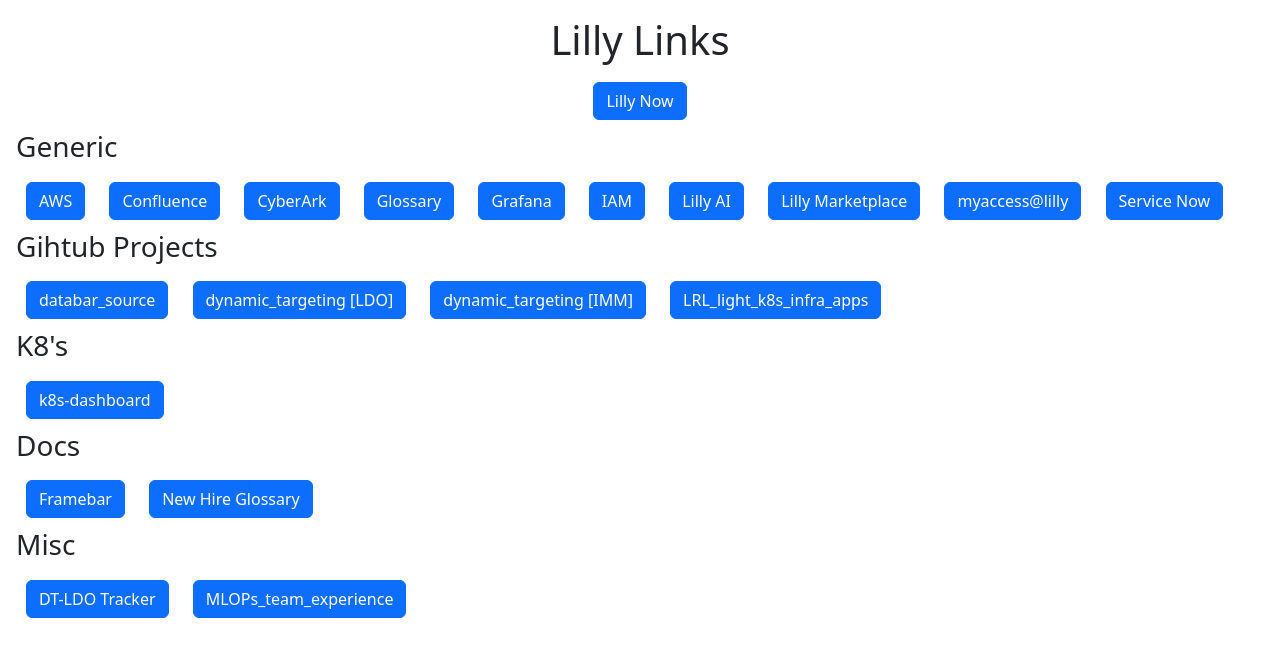
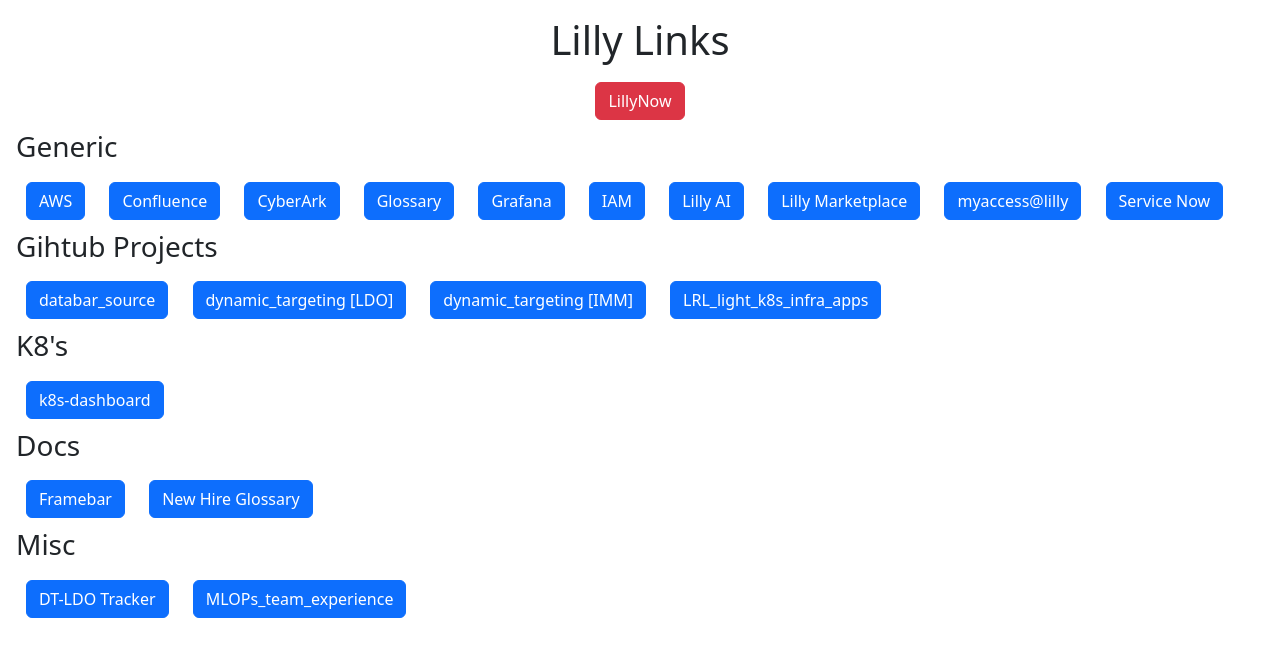
Before and after one commit to Vignesh-Kathirkamar/LillyLinks, a plain HTML site: page index.html in a window 1280 px wide. Drawn offline with nearby package versions, Linux system fonts and the light colour scheme.

Commit message:
LillyNow button color changed

```diff
--- a/index.html
+++ b/index.html
@@ -10,7 +10,7 @@
     <div class="p-3 mb-2 homepage">
 
         <center><h1>Lilly Links</h1></center>
-        <center> <a href="https://now.lilly.com" class="btn btn-primary" role="button" aria-pressed="true" target=”_blank” >Lilly Now</a> </center>
+        <center> <a href="https://now.lilly.com" class="btn btn-danger" role="button" aria-pressed="true" target=”_blank” >LillyNow</a> </center>
         <h3> Generic </h3>
         <a href="https://lilly-aws-login.awsapps.com/start/#/" class="btn btn-primary" role="button" aria-pressed="true" target=”_blank” >AWS</a>
         <a href="https://lilly-confluence.atlassian.net/wiki/home" class="btn btn-primary" role="button" aria-pressed="true" target=”_blank” >Confluence</a>
```
